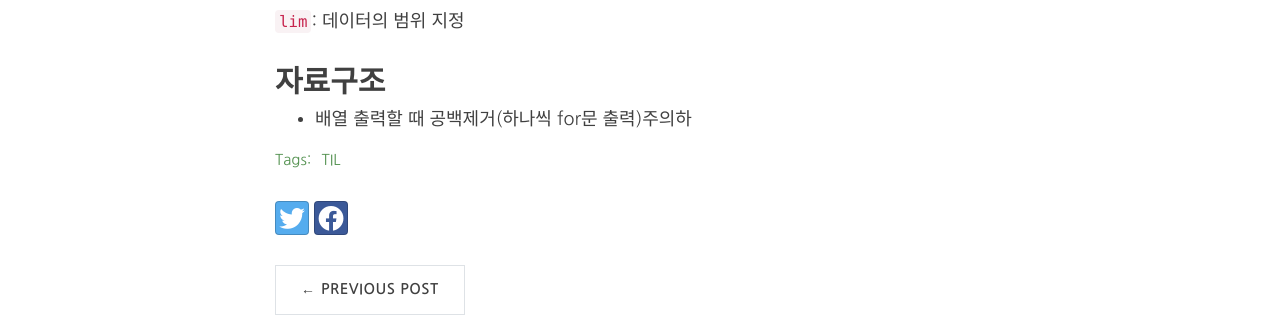
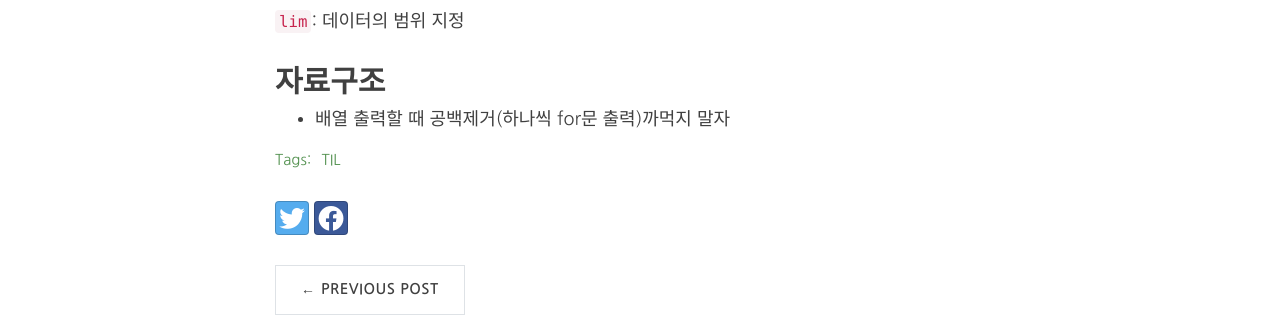
Before and after one commit to yeoneed/yeoneed.github.io, a Jekyll site: the page built from _posts/2021-03-21-TIL-0321.md, in a window 1280 px wide and 1295 px high. Shown: the part 656-973 px from the top of the window. Built offline with Jekyll 4.4.1, drawn with Linux system fonts in a browser that asks for light colours; nearby versions of some CDN libraries; some web fonts are replaced; comment, search, counter and statistics services are not loaded.

Commit message:
Update 2021-03-21-TIL-0321.md

```diff
--- a/_posts/2021-03-21-TIL-0321.md
+++ b/_posts/2021-03-21-TIL-0321.md
@@ -21,4 +21,4 @@ tags: [TIL]
 <code> lim</code>: 데이터의 범위 지정
 
 ## 자료구조
-* 배열 출력할 때 공백제거(하나씩 for문 출력)주의하
+* 배열 출력할 때 공백제거(하나씩 for문 출력)까먹지 말자
```
